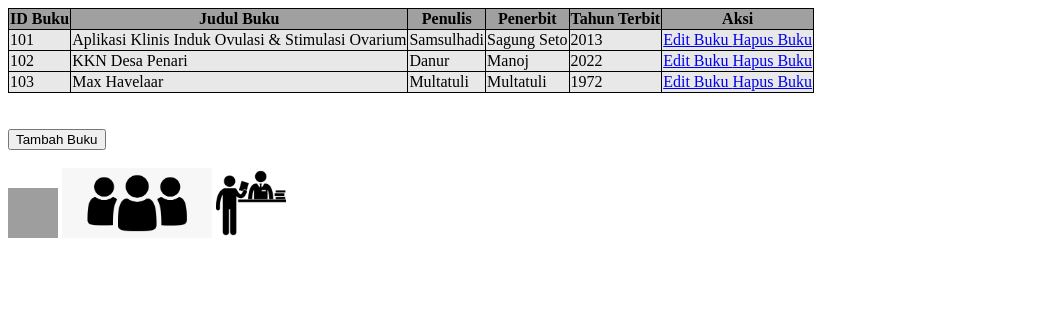
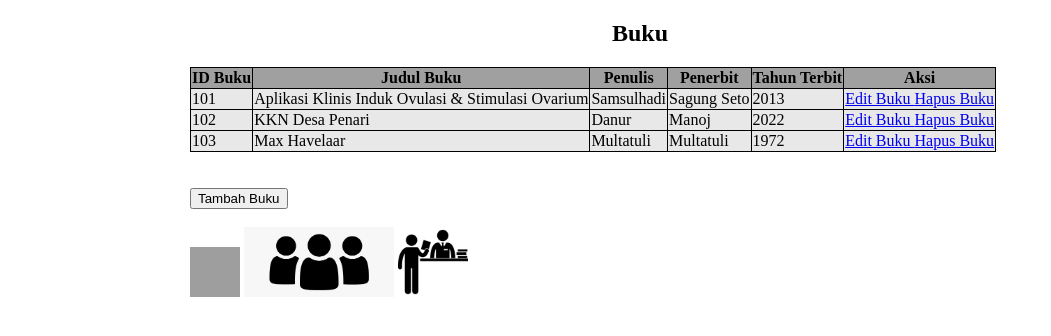
Before and after one commit to Chatra11/praktikumweb2, a PHP site: page /Buku.php in a window 1280 px wide. Shown: the top 336 px of the page, without its empty margins (0-1051 px from the left). Run offline with PHP 8.4, Linux system fonts and the light colour scheme; data comes from the database, SQL or seed files in the repository; grey boxes are pictures that could not be loaded.

Commit message:
Edit Style V2

```diff
--- a/PRAK501/Buku.php
+++ b/PRAK501/Buku.php
@@ -1,5 +1,5 @@
 <?php
-require('./model.php');
+require('model.php');
 if (isset($_GET['id_buku'])){
     hapusbuku($_GET['id_buku']);
 }
@@ -9,6 +9,9 @@ if (isset($_GET['id_buku'])){
 <head>
     <title>Buku Perpus</title>
     <style>
+        body {
+            width: 900px;
+            margin:auto;}
         table{
             border-collapse: collapse;
         }
@@ -23,7 +26,8 @@ if (isset($_GET['id_buku'])){
         }
     </style>
 </head>
-<body>
+<body >
+<h2 style = "text-align:center;">Buku</h2>
     <table border = "1">
         <thead>
             <tr>
--- a/PRAK501/Peminjaman.php
+++ b/PRAK501/Peminjaman.php
@@ -1,5 +1,5 @@
 <?php
-require('./model.php');
+require('model.php');
 if (isset($_GET['id_peminjaman'])){
     hapuspeminjaman($_GET['id_peminjaman']);
 }
@@ -9,6 +9,9 @@ if (isset($_GET['id_peminjaman'])){
 <head>
     <title>Data Peminjaman </title>
     <style>
+        body {
+            width: 900px;
+            margin:auto;}
         table{
             border-collapse: collapse;
         }
@@ -24,6 +27,7 @@ if (isset($_GET['id_peminjaman'])){
     </style>
 </head>
 <body>
+    <h2 style = "text-align:center">Peminjaman</h2>
     <table border = "1">
         <thead>
             <tr>
--- a/PRAK501/formbuku.php
+++ b/PRAK501/formbuku.php
@@ -1,4 +1,4 @@
-<?php require('./Model.php');
+<?php require('Model.php');
 if (isset($_GET['id_buku'])) {
     editbuku();
 }
@@ -9,6 +9,7 @@ if (isset($_GET['id_buku'])) {
    <?php echo (isset($_GET['id_buku'])) ? "<title>Update Buku</title>": "<title>Tambah Buku</title>" ?>
 </head>
 <body>
+    <h2>Form Buku</h2>
     <form action="" method="post">
         <table>
             <tr>
--- a/PRAK501/formmember.php
+++ b/PRAK501/formmember.php
@@ -1,4 +1,4 @@
-<?php require('./Model.php');
+<?php require('Model.php');
 if (isset($_GET['id_member'])) {
     editmember();
 }
@@ -9,6 +9,7 @@ if (isset($_GET['id_member'])) {
    <?php echo (isset($_GET['id_member'])) ? "<title>Update Member</title>": "<title>Tambah Member</title>" ?>
 </head>
 <body>
+    <h2>Form Member</h2>
     <form action="" method="post">
         <table>
             <tr>
--- a/PRAK501/formpeminjaman.php
+++ b/PRAK501/formpeminjaman.php
@@ -1,4 +1,5 @@
-<?php require('./Model.php');
+<?php
+require('Model.php');
 if (isset($_GET['id_peminjaman'])) {
     editpeminjaman();
 }
@@ -9,6 +10,7 @@ if (isset($_GET['id_peminjaman'])) {
    <?php echo (isset($_GET['id_peminjaman'])) ? "<title>Update Data Peminjaman</title>": "<title>Tambah Data Peminjaman</title>" ?>
 </head>
 <body>
+    <h2>Form Peminjaman</h2>
     <form action="" method="post">
         <table>
             <tr>
--- a/PRAK501/model.php
+++ b/PRAK501/model.php
@@ -1,5 +1,5 @@
 <?php
-require("./koneksi.php");
+require("koneksi.php");
 
 function tampilbuku()
 {
```
Also changed, not shown: PRAK501/Member.php (+6 -1 lines).
